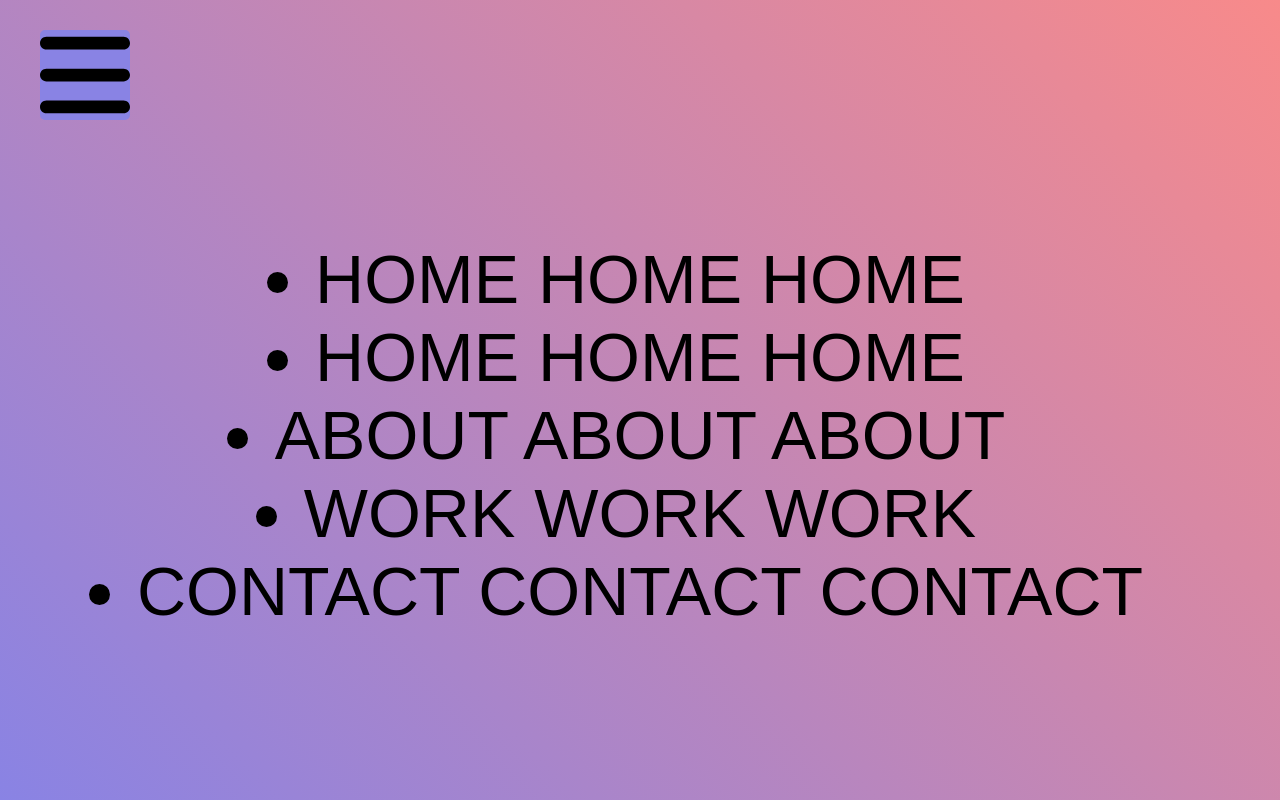
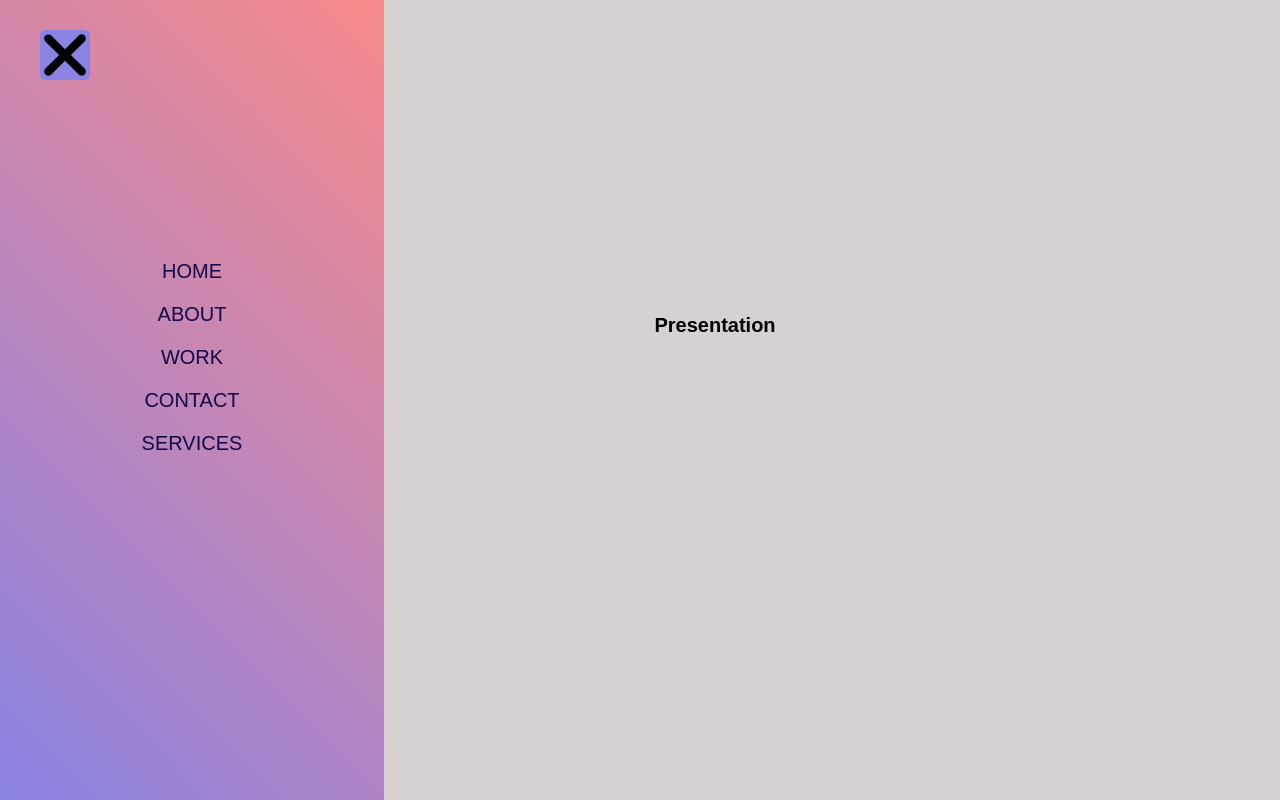
Before and after one commit to dradone237/MenuScinde, a plain HTML site: page index.html in a window 1280 px wide. Both pictures are taken after a click on the link 85 px from the left and 75 px from the top of the page. Drawn offline with nearby package versions, Linux system fonts and the light colour scheme.

Commit message:
second  commit

```diff
--- a/app.js
+++ b/app.js
@@ -0,0 +1,29 @@
+const btn = document.querySelector('.btn');
+const menu = document.querySelector('.conteneurMenu');
+const MenuListItem = document.querySelectorAll('.menuListItem');
+const iconeMenu = document.querySelector('.menuIcon');
+let i = 0;
+
+const TL = new TimelineMax({ paused: true });
+
+TL
+  .to(menu, 1, { width: '30%' })
+  .staggerTo(MenuListItem, 0.3, { opacity: 1, x: 0 }, 0.2, '-=0.75');
+
+btn.addEventListener('click', () => {
+  if (i === 0) {
+    i++;
+    TL.play();
+    iconeMenu.src = 'croix.svg';
+  } else {
+    i--;
+    TL.reverse();
+    iconeMenu.src = 'menu.svg'
+  }
+});
+
+MenuListItem.forEach(item => item.addEventListener('click', () => {
+  i--;
+  TL.reverse();
+  iconeMenu.src = 'menu.svg';
+}));
--- a/index.html
+++ b/index.html
@@ -19,6 +19,7 @@
     <!--creation de notre menu c'est a dire le orverline qui va s'ouvrir de gauche a droite ---->
     <div class="conteneurMenu">
         <ul class="listeMenu">
+           <a href="#">
             <li class="menuListItem">
                 Home
                 <span class="itemListe">
@@ -28,15 +29,8 @@
                     <span>Home</span>
                 </span>
             </li>
-            <li class="menuListItem">
-                Home
-                <span class="itemListe">
-                    <span>Home</span>
-                </span>
-                <span class="itemListe">
-                    <span>Home</span>
-                </span>
-            </li>
+           </a>
+            <a href="#">
                 <li class="menuListItem">
                     About
                     <span class="itemListe">
@@ -46,6 +40,8 @@
                         <span>About</span>
                     </span>
                 </li>
+            </a>
+            <a href="#">
                 <li class="menuListItem">
                     Work
                     <span class="itemListe">
@@ -55,6 +51,8 @@
                         <span>Work</span>
                     </span>
                 </li>
+            </a>
+            <a href="">
                 <li class="menuListItem">
                     Contact
                     <span class="itemListe">
@@ -64,10 +62,23 @@
                         <span>Contact</span>
                     </span>
                 </li>
+            </a>
+           <a href="">
+            <li class="menuListItem">
+                Services
+                <span class="itemListe">
+                    <span>Services</span>
+                </span>
+                <span class="itemListe">
+                    <span>Services</span>
+                </span>
+            </li>
+           </a>
+
         </ul>
     </div>
 
-    <script src = "https://cdnjs.cloudflare.com/ajax/libs/gsap/3.12.2/gsap.min.js" ></script>
+    <script src = "https://cdn.jsdelivr.net/npm/gsap@3.12.2/dist/gsap.min.js" ></script>
     <script src="app.js"></script>
 </body>
 </html>
--- a/style.css
+++ b/style.css
@@ -8,13 +8,15 @@ body{
 }
 body{ /* ici on sible directement le body */
     background: rgb(216,209,209); /* couleur gris */
-    display: flex; /* utilise pour creer un conteneur flexible connu sur le nomde flexbox et lorsque il es app;ique a un element comme div il permet de controler le positionement,la dimension et l'alignement de ses elements enfants  */
+    display: flex; /* utilise pour creer un conteneur flexible connu sur le nom de flexbox et lorsque il es app;ique a un element comme div il permet de controler le positionement,la dimension et l'alignement de ses elements enfants  */
     align-items: center; /* utilise pour centre le texte sur y */
     justify-content: center;/* utilise pour centre le texte sur x qui serais bien centre au milieu */
 }
 h1{
     font-size: 20px;
     padding-bottom: 150px;
+    margin-left: 150px;
+
 }
 .btn {
     position: fixed;/* utilise pour positionner un element fixe parapport a la fenetre du navigateur indepandamment du defilement de la page */
@@ -22,8 +24,8 @@ h1{
     top: 30px; /* definis  la position vertical et de son decalage de 30px a patir du haut de son conteneur parent parapport a la position normale*/
     text-decoration: none; /* est utilise pour supprimer les decoration de texte pas defaut tel que les soulignement ou les lignes a traver le texte */
     border-radius: 5px; /*en CSS est utilisée pour appliquer un rayon de bordure arrondi à un élément. Elle permet de spécifier le degré d'arrondi des coins de l'élément en utilisant une valeur de rayon donnée. */
-    width: 90px;
-    height: 90px;
+    width: 50px;
+    height: 50px;
     display: flex;
     align-items: center;
     justify-content: center;
@@ -36,7 +38,7 @@ h1{
 .conteneurMenu{
     background: linear-gradient(45deg, rgb(137,131,228),rgb(248,138,138)); /* en CSS est utilisée pour créer un dégradé linéaire comme arrière-plan du menu. Elle définit les couleurs et l'orientation du dégradé. En utilisant ces propriétés, le dégradé linéaire sera créé en mélangeant progressivement les couleurs du violet au rouge en suivant l'angle de 45 degrés spécifié. */
     height: 100%;
-    width: 100%;
+    width: 0; /* modification la derniere video sur le css*/
     position: fixed;
     top: 0;
     left: 0;
@@ -45,12 +47,75 @@ h1{
 .listeMenu {
     padding: 0;
     margin-top: 240px;
-    font-size: 68px;
+    font-size: 20px;
     line-height: 1,2;/* en CSS est utilisée pour définir la hauteur de ligne du menu. La propriété line-height contrôle l'espace vertical entre les lignes de texte à l'intérieur du menu.*/
     text-transform: uppercase; /* en CSS est utilisée pour transformer le texte du menu en toutes lettres majuscules (en majuscules).*/
     display: flex;
     flex-direction: column;/* flex-direction: column; est utilisé pour définir la direction principale de l'agencement en colonne des éléments du menu  à l'intérieur d'un conteneur flexible. Les éléments seront empilés verticalement, de haut en bas.*/
     align-items: center;/* uilise pour centre le texte au milieu*/
 
+}
+.listeMenu a {
+    text-decoration: none;
+}
+.menuListItem{
+    position: relative; /* L'attribut CSS position: relative; est utilisé pour définir la position relative d'un élément par rapport à sa position normale dans le flux du document. Lorsque vous appliquez cette propriété à un élément, vous pouvez utiliser les propriétés top, right, bottom et left pour le déplacer par rapport à sa position initiale.*/
+    margin-top: 20px;
+    color: transparent;
+    list-style-type: none; /* Cela permet de supprimer les puces par défaut de toutes les listes non ordonnées (<ul>) dans votre page HTML.Il s'agit d'une propriété utilisée pour styliser les listes (<ul> et <ol>) en enlevant les puces ou les numéros par défaut.*/
+    cursor: pointer; /* L'attribut CSS cursor: pointer; est utilisé pour changer l'apparence du curseur de la souris lorsqu'il passe au-dessus d'un élément. Lorsque vous appliquez cette règle à un élément, le curseur de la souris prend la forme d'une main pointant, indiquant qu'il est cliquable ou interactif.*/
+    opacity: 0; /* modification la derniere video sur le css  La propriété CSS opacity: 0; est utilisée pour définir la transparence d'un élément. Lorsque vous appliquez cette propriété à un élément avec une valeur de 0, cela signifie que l'élément devient complètement transparent et donc invisible.*/
+    transform: translateX(-100px);
+}
+.itemListe{
+    display: block;/* L'attribut CSS display: block; est utilisé pour modifier le comportement d'affichage d'un élément en tant que bloc. Lorsque vous appliquez cette propriété à un élément, celui-ci se comportera comme un bloc indépendant, prenant tout l'espace horizontal disponible et commençant une nouvelle ligne.*/
+    position: absolute; /* L'attribut CSS position: absolute; est utilisé pour positionner un élément de manière absolue par rapport à son parent positionné ou à l'élément de niveau supérieur qui a une position spécifiée (par défaut, c'est le <body>). Lorsque vous appliquez cette propriété à un élément, il est retiré du flux normal du document et ses coordonnées de position sont spécifiées en utilisant les propriétés top, right, bottom et left.*/
+    overflow: hidden; /* L'attribut CSS overflow: hidden; est utilisé pour contrôler le comportement de débordement du contenu dans un conteneur lorsque celui-ci dépasse les dimensions définies. Lorsque vous appliquez cette propriété à un élément, tout contenu qui dépasse les limites du conteneur sera masqué et ne sera pas visible.*/
+    color:rgb(19, 7,71);
+    top: 0;/* parapport au antre qui  sont les mots place au niveau menuListItem */
+    height: 49%;
+    transition: all 0,8s cubic-bezier(0.16,1.08,0.38,0,98) ; /* animation css*/
+}
+.itemListe span {
+    display: block;
+}
+.itemListe + .itemListe { /* cette action va cible le tous les deuxieme span qui se trouvent dans les class menuListItem */
+    top: 48.9%;
+}
+.itemListe + .itemListe span {
+    transform: translateY(-49%);
+}
+/* ici on translite les deux span celui du haut et celui du bas */
+.menuListItem:hover .itemListe, /* pour le premier span*/
+.menuListItem:active .itemListe {
+    color: #fff;
+    transform: skewX(12deg) translateX(5px);
 
 }
+.menuListItem:hover .itemListe + .itemListe, /* pour le deuxiem span*/
+.menuListItem:active .itemListe + .itemListe {
+    color: #fff;
+    transform: skewX(12deg) translateX(-5px);
+
+}
+.menuListItem::before {
+    content: "";
+    display: block;
+    position: absolute;
+    top: 49%;
+    left: -10%;
+    right: -10%;
+    height: 4px;
+    border-radius: 4px;
+    margin-top: -2px;
+    background: #ff2c75;
+    transform: scale(0);/* La propriété CSS transform: scale(0); est utilisée pour appliquer une transformation de mise à l'échelle à un élément. Lorsque vous utilisez cette propriété avec la valeur scale(0), cela signifie que l'élément sera réduit à une taille nulle, rendant l'élément complètement invisible.*/
+    transition: transform 0.8s cubic-bezier(0.16,1.08,0.38,0,98); /* animation css*/
+    z-index: 1; /* ce qui va permettre au trait de passe en avant  */
+}
+
+.menuListItem:hover::before, /* ce qui se passe des lors on va survole les differents du menu */
+.menuListItem:active::before {
+    transform: scale(1);
+
+}
```
Lines whose indentation alone changed are shown as unchanged.
